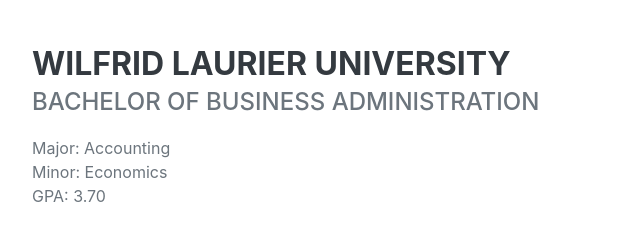
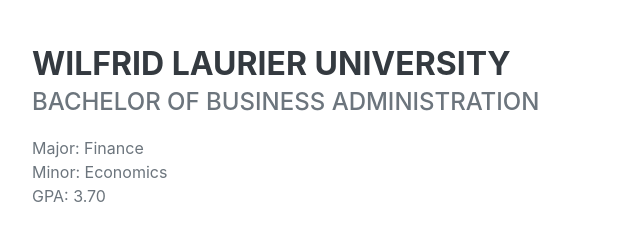
Before and after one commit to raffayshahid/raffayshahid.github.io, a plain HTML site: page index.html in a window 1280 px wide. Shown: the part 2503-2740 px from the top of the page, 288-928 px from the left. Drawn offline with nearby package versions, Linux system fonts and the light colour scheme; a web font is replaced by a local one.

Commit message:
Changed BBA major from Accounting to Finance

```diff
--- a/index.html
+++ b/index.html
@@ -148,7 +148,7 @@
                         <div class="flex-grow-1">
                             <h3 class="mb-0">Wilfrid Laurier University</h3>
                             <div class="subheading mb-3">Bachelor of Business Administration</div>
-                            <div>Major: Accounting</div>
+                            <div>Major: Finance</div>
                             <div>Minor: Economics</div>
                             <p>GPA: 3.70</p>
                         </div>
```
